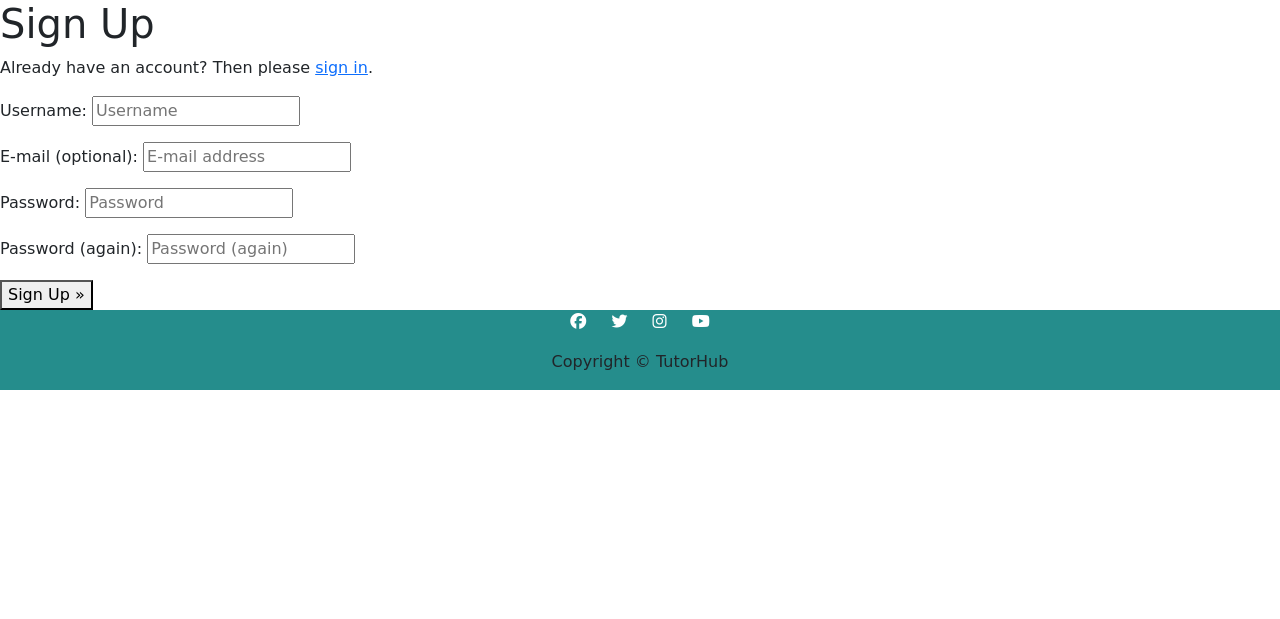
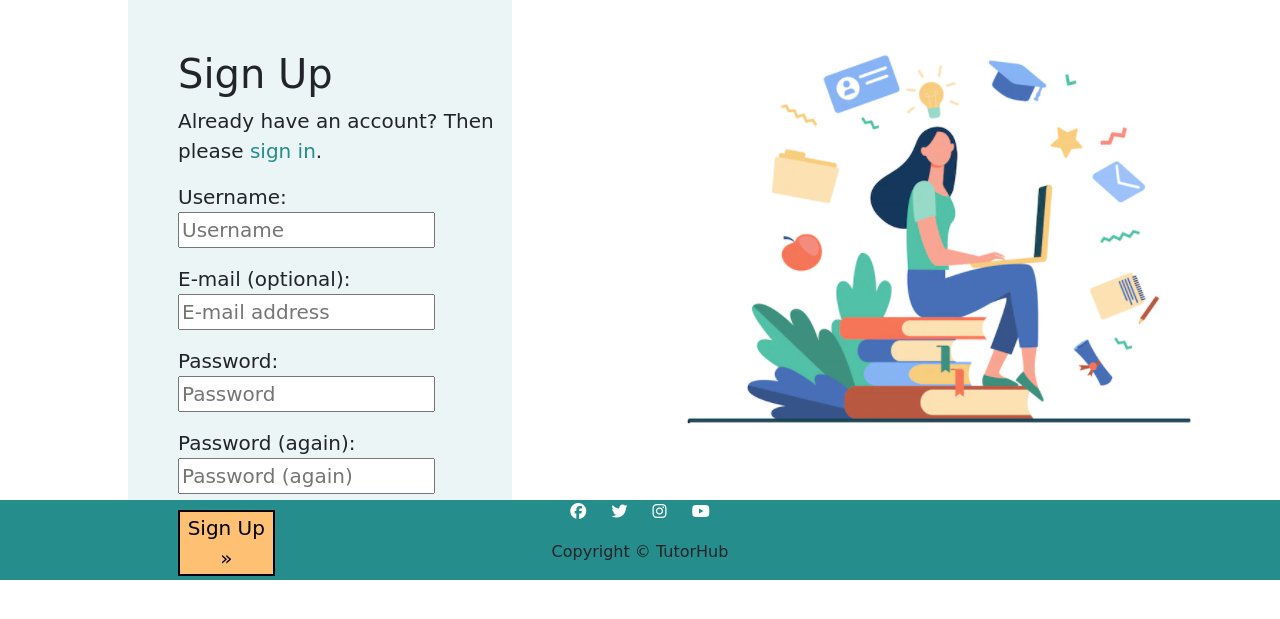
Before and after one commit to sophiebatten123/Tutoring-Hub, a Django app: page /accounts/signup/ in a window 1280 px wide. Shown: the part 56-675 px from the top of the page. Run offline with Django 3.2, Linux system fonts and the light colour scheme; some libraries are stand-ins or nearby versions; some web fonts are replaced.

Commit message:
Styling has been added to the sign up page

```diff
--- a/static/css/style.css
+++ b/static/css/style.css
@@ -76,6 +76,37 @@ html, body {
 
 .tutors-heading {
     padding-top: 20px;
+}
+
+/* ................................................ Signup and register page */
+
+.sign-up {
+    height: 500px;
+    width: 30%;
+    margin: auto;
+    background-color: #258d8c17;
+    padding-top: 50px;
+    padding-left: 50px;
+    text-align: left;
+    font-size: 20px;
+}
+
+.register-buttons {
+    border: solid 2px black;
+    width: 30%;
+    margin: auto;
+    background-color: #fec173;
+    color: black;
+    font-size: 20px;
+}
+
+.register-links {
+    color: #258d8c;
+    text-decoration: none;
+}
+
+.sign-up a:hover {
+    color: #fec173;
 }
 
 /* ............................................... Student profile page styling */
--- a/templates/account/signup.html
+++ b/templates/account/signup.html
@@ -5,9 +5,12 @@
 {% block head_title %}{% trans "Signup" %}{% endblock %}
 
 {% block content %}
+<div class="container-fluid">
+  <div class="row">
+    <div class="col-6 sign-up">
       <h1>{% trans "Sign Up" %}</h1>
 
-<p>{% blocktrans %}Already have an account? Then please <a href="{{ login_url }}">sign in</a>.{% endblocktrans %}</p>
+      <p>{% blocktrans %}Already have an account? Then please <a class="register-links" href="{{ login_url }}">sign in</a>.{% endblocktrans %}</p>
 
       <form class="signup" id="signup_form" method="post" action="{% url 'account_signup' %}">
         {% csrf_token %}
@@ -15,7 +18,13 @@
         {% if redirect_field_value %}
         <input type="hidden" name="{{ redirect_field_name }}" value="{{ redirect_field_value }}" />
         {% endif %}
-  <button type="submit">{% trans "Sign Up" %} &raquo;</button>
+        <button class="register-buttons" type="submit">{% trans "Sign Up" %} &raquo;</button>
       </form>
+    </div>
+    <div class="col-6">
+      <img src="../../static/images/register.png" alt="image of cartoon working">
+    </div>
+  </div>
+</div>
 
 {% endblock %}
```
Also changed, not shown: static/images/register.png (added). Lines whose indentation alone changed are shown as unchanged.
